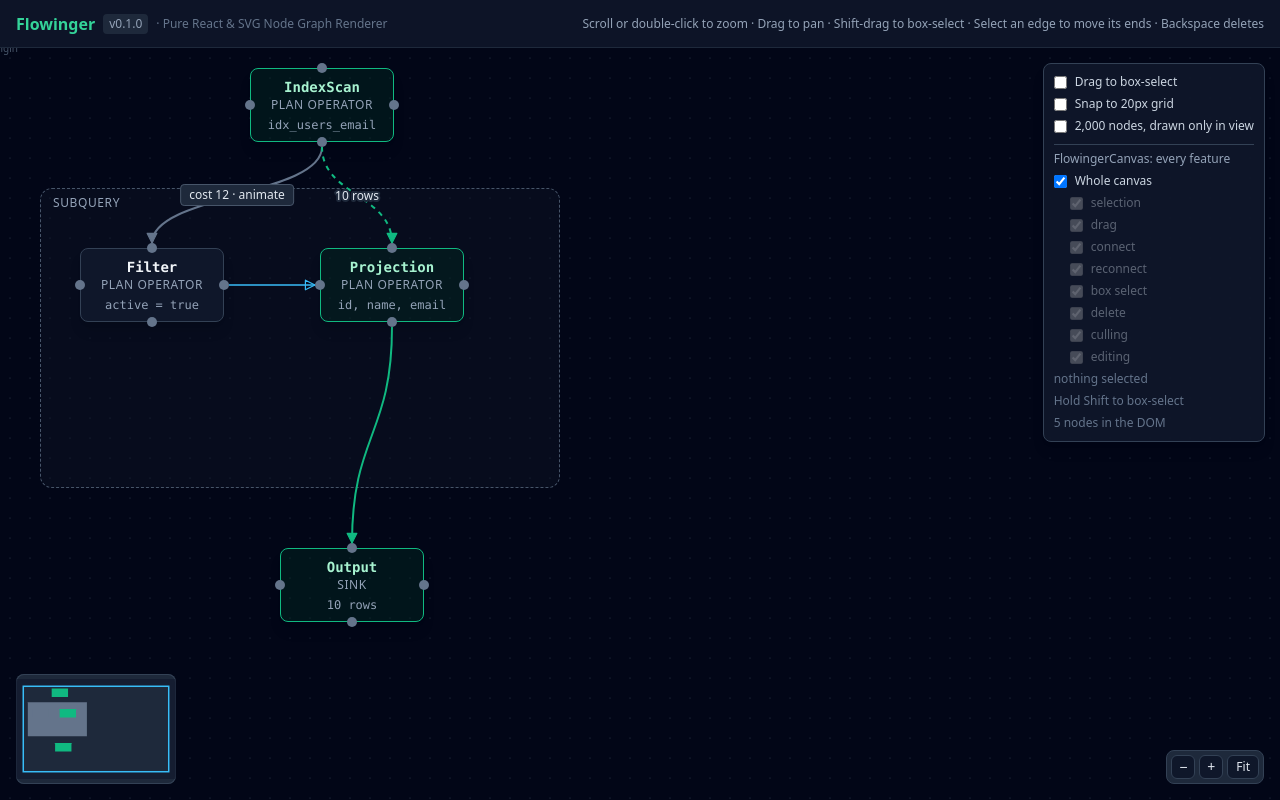
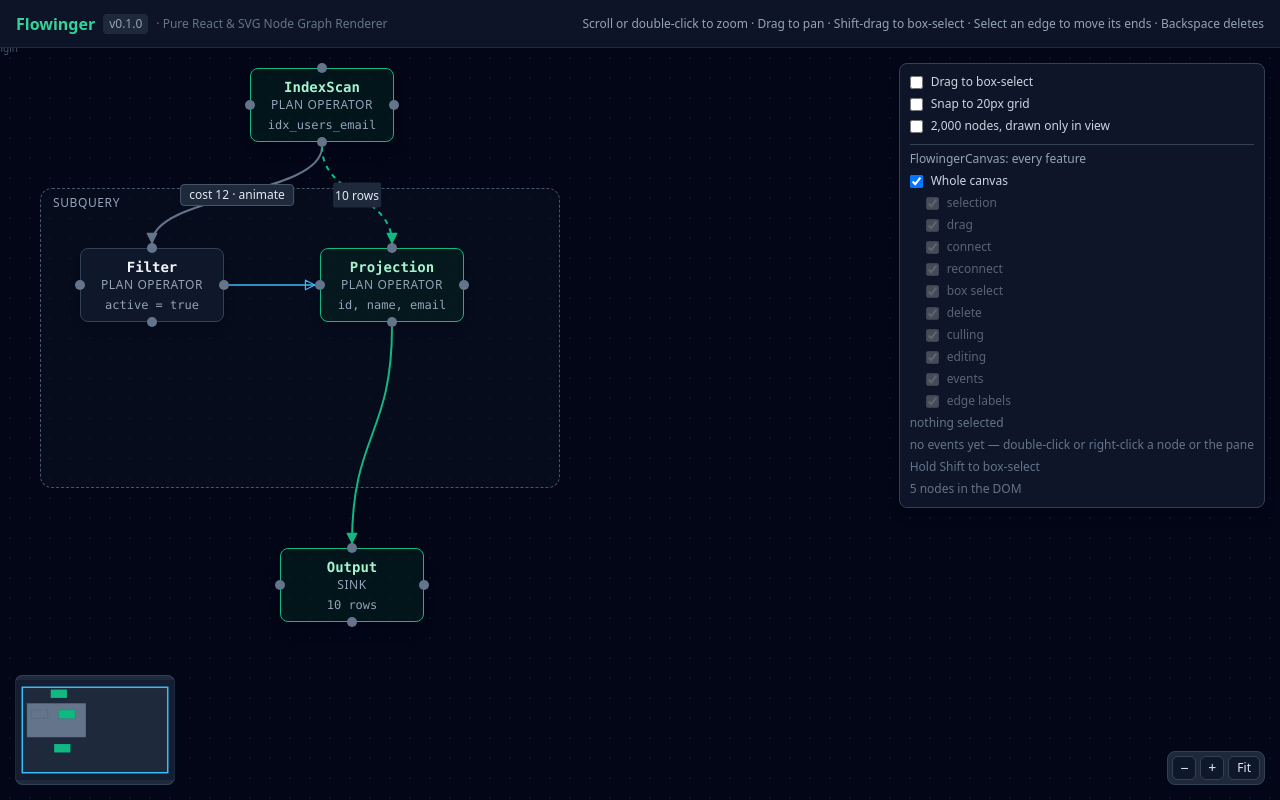
Before and after one commit to Naveen-Boddepalli/flowinger, a React (Vite) app: page / in a window 1280 px wide. Built offline with nearby package versions, Linux system fonts and the light colour scheme.

Commit message:
Demo: showcase events and edgeLabels features, Controls/MiniMap position, labelShowBg; CI size gates raised to match measured growth (24/16 -> 26/17)

```diff
--- a/demo/App.tsx
+++ b/demo/App.tsx
@@ -21,7 +21,9 @@ import {
   cullingFeature,
   deleteFeature,
   dragFeature,
+  edgeLabelsFeature,
   editingFeature,
+  eventsFeature,
   reconnectFeature,
   selectionFeature,
   getBezierPath,
@@ -159,6 +161,7 @@ const initialEdges: Edge[] = [
     sourceHandle: 'out',
     targetHandle: 'in',
     label: '10 rows',
+    labelShowBg: true,
     animated: true,
     markerEnd: 'arrowclosed',
     style: { stroke: '#10b981', strokeWidth: 2 },
@@ -206,6 +209,8 @@ const PICKABLE: readonly { label: string; feature: Feature }[] = [
   { label: 'delete', feature: deleteFeature },
   { label: 'culling', feature: cullingFeature },
   { label: 'editing', feature: editingFeature },
+  { label: 'events', feature: eventsFeature },
+  { label: 'edge labels', feature: edgeLabelsFeature },
 ];
 
 const edgeId = (c: Connection) => `${c.source}:${String(c.sourceHandle)}->${c.target}:${String(c.targetHandle)}`;
@@ -214,6 +219,7 @@ export function App() {
   const [nodes, , onNodesChange] = useNodesState(initialNodes);
   const [edges, setEdges, onEdgesChange] = useEdgesState(initialEdges);
   const [picked, setPicked] = useState('nothing selected');
+  const [lastEvent, setLastEvent] = useState('');
   const [boxSelect, setBoxSelect] = useState(false);
   const [snap, setSnap] = useState(false);
   const [many, setMany] = useState(false);
@@ -279,6 +285,9 @@ export function App() {
             onSelectionChange={({ nodes: n, edges: e }) => {
               setPicked(n.length + e.length === 0 ? 'nothing selected' : `${String(n.length)} nodes, ${String(e.length)} edges selected`);
             }}
+            onNodeDoubleClick={(_e, n) => { setLastEvent(`double-clicked ${n.id}`); }}
+            onNodeContextMenu={(e, n) => { e.preventDefault(); setLastEvent(`right-clicked ${n.id}`); }}
+            onPaneContextMenu={(e) => { e.preventDefault(); setLastEvent('right-clicked the pane'); }}
             keyboardNavigation
             ariaLabel="Query plan"
             minZoom={0.05}
@@ -335,6 +344,7 @@ export function App() {
                   </label>
                 ))}
                 <div className="text-slate-500" data-testid="picked">{picked}</div>
+                <div className="text-slate-500" data-testid="last-event">{lastEvent || 'no events yet — double-click or right-click a node or the pane'}</div>
                 <div className="text-slate-500"><ShiftState /></div>
                 <div className="text-slate-500">
                   <DomCount />
@@ -342,12 +352,15 @@ export function App() {
               </div>
             </Panel>
           </Canvas>
-          <div className="absolute bottom-4 left-4 z-50">
-            <MiniMap width={160} height={110} nodeColor={(n) => ((n.data as PlanData).highlighted ? '#10b981' : '#64748b')} />
-          </div>
-          <div className="absolute bottom-4 right-4 z-50">
-            <Controls />
-          </div>
+          <MiniMap
+            position="bottom-left"
+            width={160}
+            height={110}
+            nodeColor={(n) => ((n.data as PlanData).highlighted ? '#10b981' : '#64748b')}
+            nodeStrokeColor="#1e293b"
+            nodeStrokeWidth={1}
+          />
+          <Controls position="bottom-right" />
         </FlowingerProvider>
       </div>
     </div>
```
Also changed, not shown: 1 other file (tests, documents, lock files or other folders).
